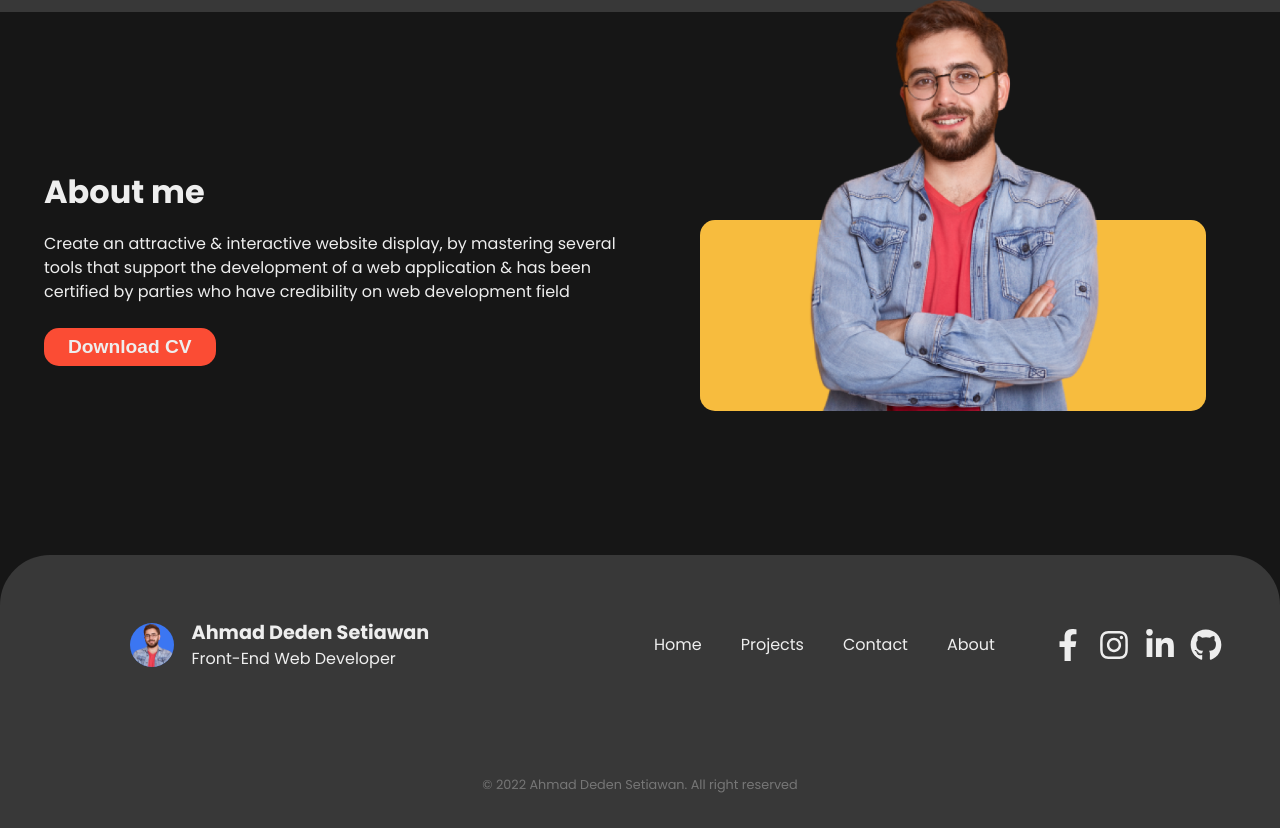
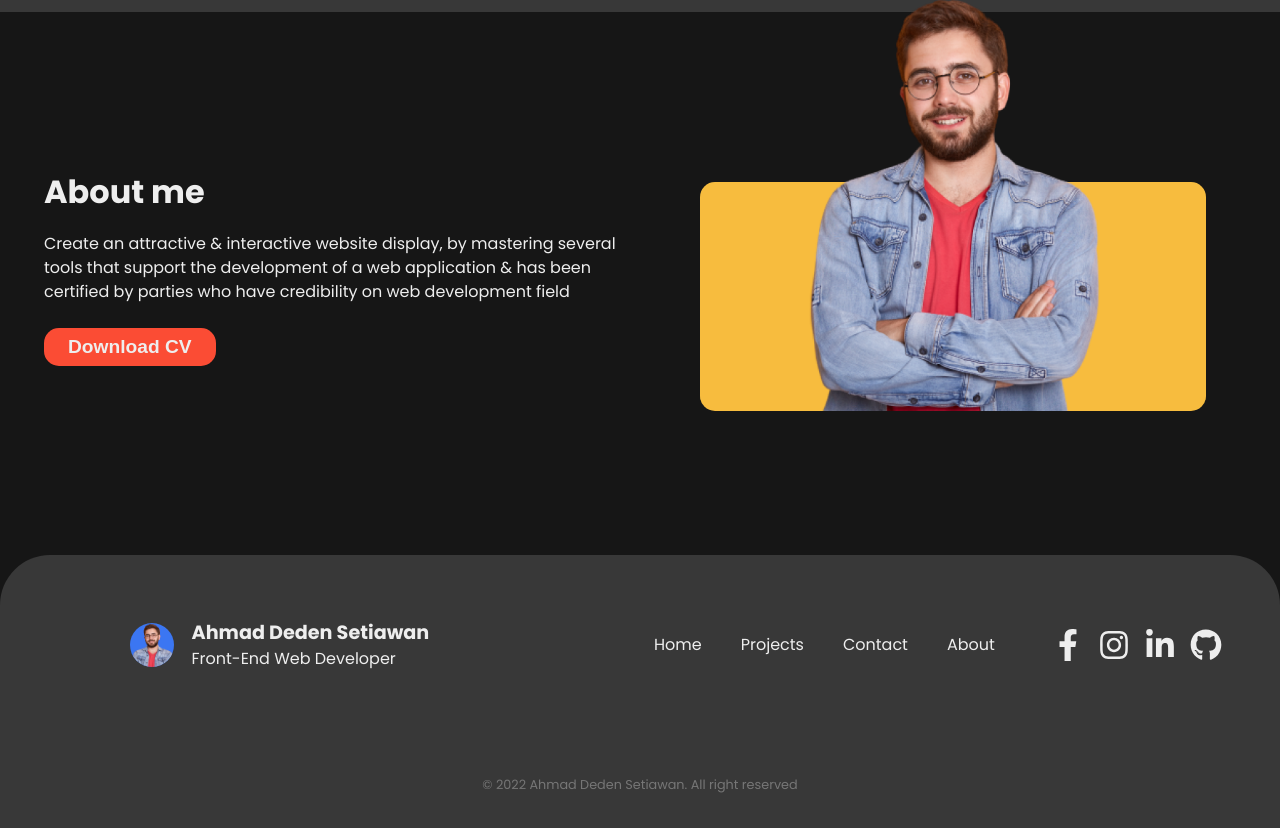
Before and after one commit to Dedenno17/website-protofolio-pribadi, a React (Create React App) app: page / in a window 1280 px wide. Shown: the part 1125-1953 px from the top of the page. Built offline with nearby package versions, Linux system fonts and the light colour scheme.

Commit message:
memperbaiki style about ketika screen lg

```diff
--- a/src/styles/About.module.css
+++ b/src/styles/About.module.css
@@ -66,4 +66,8 @@
   .about {
     padding: 144px 24px;
   }
+
+  .about > div:last-child::after {
+    top: 10%;
+  }
 }
```
